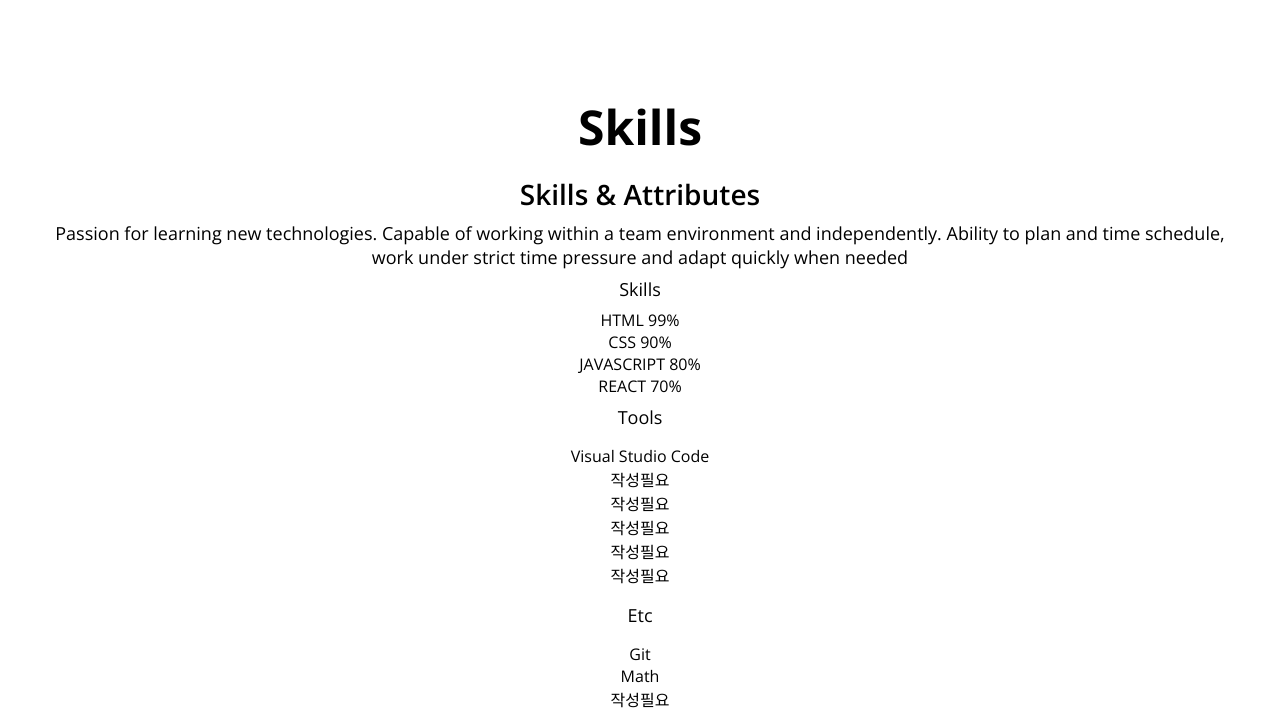
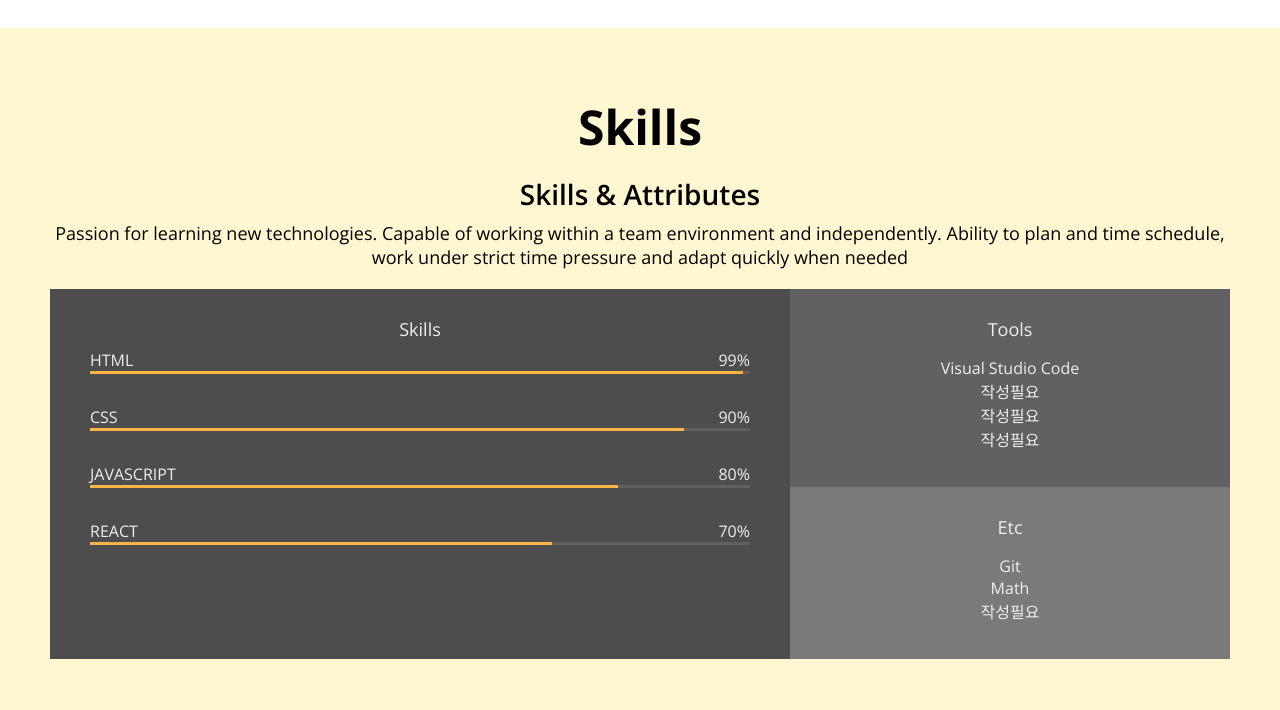
Before and after one commit to hsoo173610/portfoilo, a plain HTML site: page index.html in a window 1280 px wide. Shown: the part 1374-2084 px from the top of the page. Drawn offline with nearby package versions, Linux system fonts and the light colour scheme.

Commit message:
CSS : skills

```diff
--- a/index.html
+++ b/index.html
@@ -48,7 +48,7 @@
       <button class="home__contact">Contact Me</button>
     </section>
     <!-- about -->
-    <section id="about" class="section">
+    <section id="about" class="section section__container">
       <h1>About me</h1>
       <p>나를 어필할 수 있는 두세문장 쓰기</p>
       <div class="about__majors">
@@ -84,46 +84,47 @@
     </section>
     <!-- skills -->
     <section id="skills" class="section">
-      <h1>Skills</h1>
-      <h2>Skills & Attributes</h2>
-      <p>Passion for learning new technologies. Capable of working within a team environment and independently. Ability to plan and time schedule, work under strict time pressure and adapt quickly when needed</p>
-      <div class="skillset">
+      <div class="section__container">
+        <h1>Skills</h1>
+        <h2>Skills & Attributes</h2>
+        <p>Passion for learning new technologies. Capable of working within a team environment and independently. Ability to plan and time schedule, work under strict time pressure and adapt quickly when needed</p>
+            <div class="skillset">
         <div class="skillset__left">
           <h3 class="skillset_title">Skills</h3>
           <div class="skill">
-            <div class="skill_description">
+            <div class="skill__description">
               <span>HTML</span>
               <span>99%</span>
             </div>
             <div class="skill__bar">
-              <div class="skill__value"></div>
+              <div class="skill__value" style="width:99%"></div>
             </div>
           </div>
           <div class="skill">
-            <div class="skill_description">
+            <div class="skill__description">
               <span>CSS</span>
               <span>90%</span>
             </div>
             <div class="skill__bar">
-              <div class="skill__value"></div>
+              <div class="skill__value" style="width:90%"></div>
             </div>
           </div>
           <div class="skill">
-            <div class="skill_description">
+            <div class="skill__description">
               <span>JAVASCRIPT</span>
               <span>80%</span>
             </div>
             <div class="skill__bar">
-              <div class="skill__value"></div>
+              <div class="skill__value" style="width:80%"></div>
             </div>
           </div>
           <div class="skill">
-            <div class="skill_description">
+            <div class="skill__description">
               <span>REACT</span>
               <span>70%</span>
             </div>
             <div class="skill__bar">
-              <div class="skill__value"></div>
+              <div class="skill__value" style="width:70%"></div>
             </div>
           </div>
 
@@ -135,8 +136,7 @@
             <li><span>작성필요</span></li>
             <li><span>작성필요</span></li>
             <li><span>작성필요</span></li>
-            <li><span>작성필요</span></li>
-            <li><span>작성필요</span></li>
+
           </ul>
         </div>
           <div class="etc"><h3 class="skillset_title">Etc</h3>
@@ -148,6 +148,7 @@
           </div>
         </div>
       </div>
+    </div>
     </section>
     <!-- work -->
     <section id="work" class="section">
--- a/style.css
+++ b/style.css
@@ -151,8 +151,11 @@ p {
 .section {
   padding: 50px;
   text-align: center;
+  margin: auto;
+}
+.section__container {
   max-width: 1200px;
-  margin: auto;
+  margin:auto;
 }
 
 /* About */
@@ -206,3 +209,59 @@ p {
   color: var(--color-light-grey);
   font-size: var(--font-small);
 }
+
+/* Skill */
+#skills{
+  background-color: var(--color-yellow);
+}
+
+.skillset {
+  display: flex;
+  background-color: var(--color-light-grey);
+  color:var(--color-light-white);
+  margin:20px 0 ;
+
+}
+.skillset_title{
+  color:var(--color-light-white);
+}
+
+.skillset__left{
+  flex-basis: 60%;
+  background-color: var(--color-dark-grey);
+  padding: 20px 40px;
+}
+
+.skill{
+  margin-bottom:32px;
+}
+
+.skill__description {
+  display: flex;
+  justify-content: space-between;
+
+}
+
+.skill__bar{
+  width:100%;
+  height:3px;
+  background-color: var(--color-grey);
+}
+
+.skill__value{
+  height:3px;
+  background-color: var(--color-orange);
+}
+
+.skillset__right{
+  flex-basis: 40%;
+}
+
+.tools{
+  background-color: var(--color-grey);
+}
+
+.tools,
+.etc{
+  padding:20px;
+}
```
